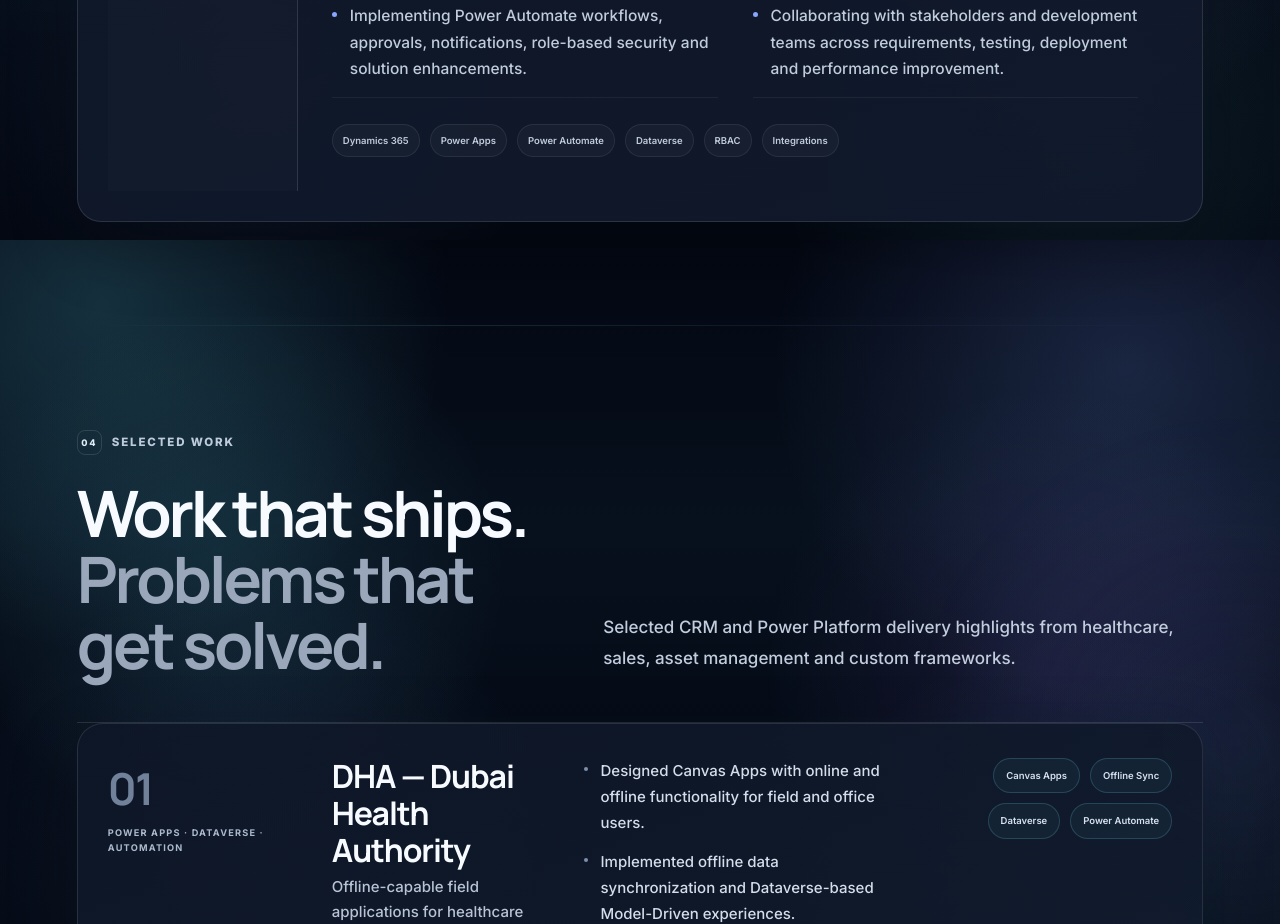
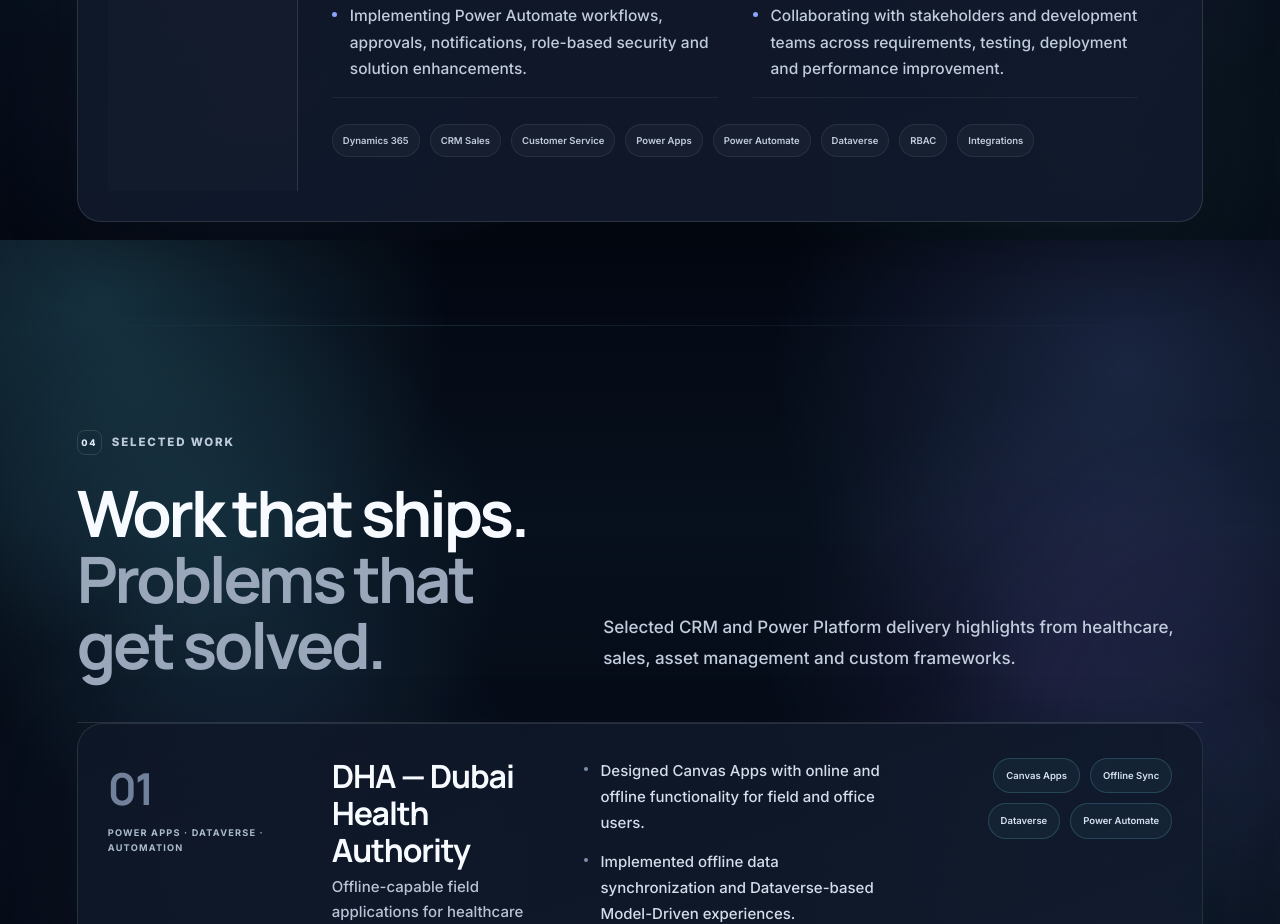
Before and after one commit to HaseebAhmad12-tech/haseeb-ahmad-portfolio, a plain HTML site: page index.html in a window 1280 px wide. Shown: the part 3760-4684 px from the top of the page. Drawn offline with Linux system fonts and the light colour scheme; no server answers.

Commit message:
Update index.html

```diff
--- a/index.html
+++ b/index.html
@@ -204,7 +204,7 @@
             <p>Implementing Power Automate workflows, approvals, notifications, role-based security and solution enhancements.</p>
             <p>Collaborating with stakeholders and development teams across requirements, testing, deployment and performance improvement.</p>
           </div>
-          <div class="tag-list large"><span>Dynamics 365</span><span>Power Apps</span><span>Power Automate</span><span>Dataverse</span><span>RBAC</span><span>Integrations</span></div>
+          <div class="tag-list large"><span>Dynamics 365</span><span>CRM Sales</span><span>Customer Service</span><span>Power Apps</span><span>Power Automate</span><span>Dataverse</span><span>RBAC</span><span>Integrations</span></div>
         </div>
       </article>
     </section>
```
